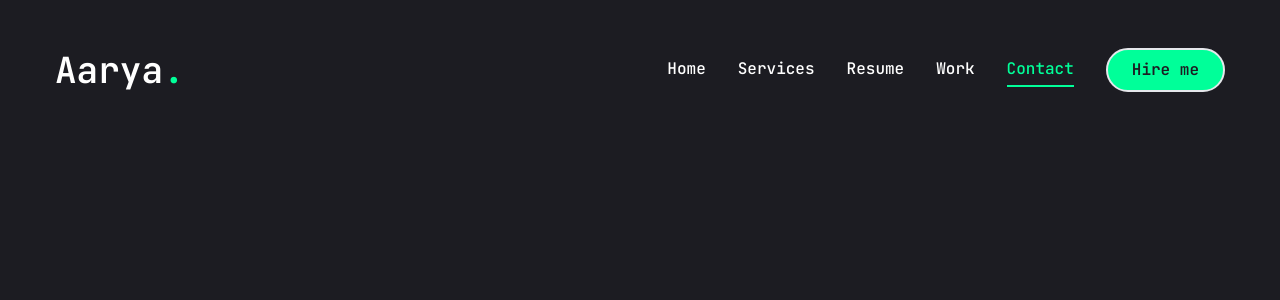
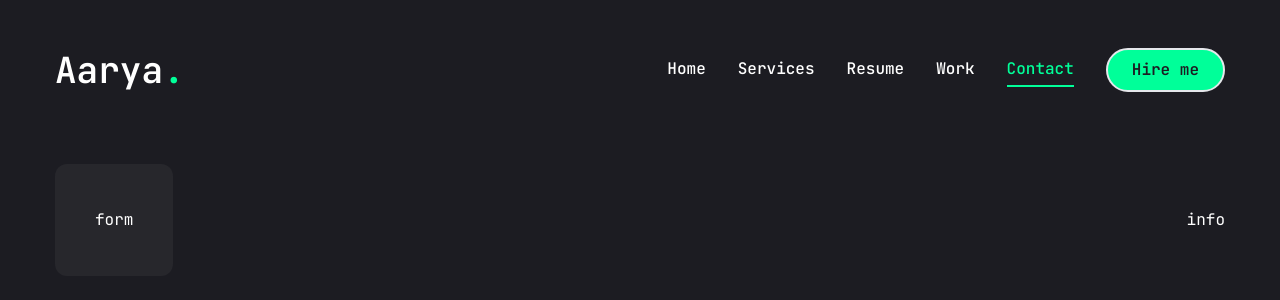
Before and after one commit to Aarya-Chauhan/PortfolioFramer, a Next.js app: page /contact in a window 1280 px wide. Shown: the top 300 px of the page. Built offline with nearby package versions, Linux system fonts and the light colour scheme.

Commit message:
styling form

```diff
--- a/app/contact/page.jsx
+++ b/app/contact/page.jsx
@@ -31,8 +31,13 @@ const ContactPage = () => {
   return (
     <motion.section initial={{opacity:0}} animate={{opacity:1, transition:{delay:1.4, duration:0.6, ease:"easeIn"}}} className="py-6">
       <div className="container mx-auto">
-        <div>
-          <form className="mx-auto"></form>
+        <div className="flex flex-col xl:flex-row gap-[30px]">
+          <div className="xl:h-[54%] order-2 xl:order-none">
+            <form className="flex flex-col gap-6 p-10 bg-[#27272c] rounded-xl">form</form>
+          </div>
+          <div className="flex-1 flex items-center xl:justify-end order-1 xl:order-none mb-8 xl:mb-0">
+            info
+          </div>
         </div>
       </div>
     </motion.section>
```
